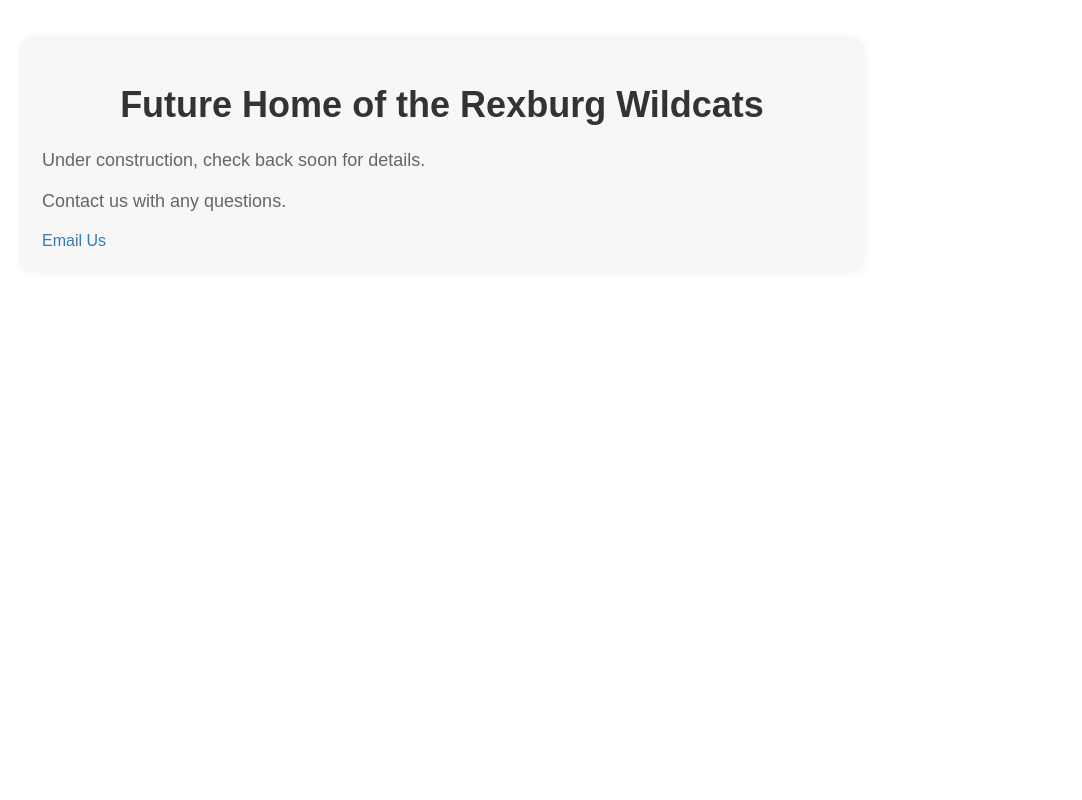
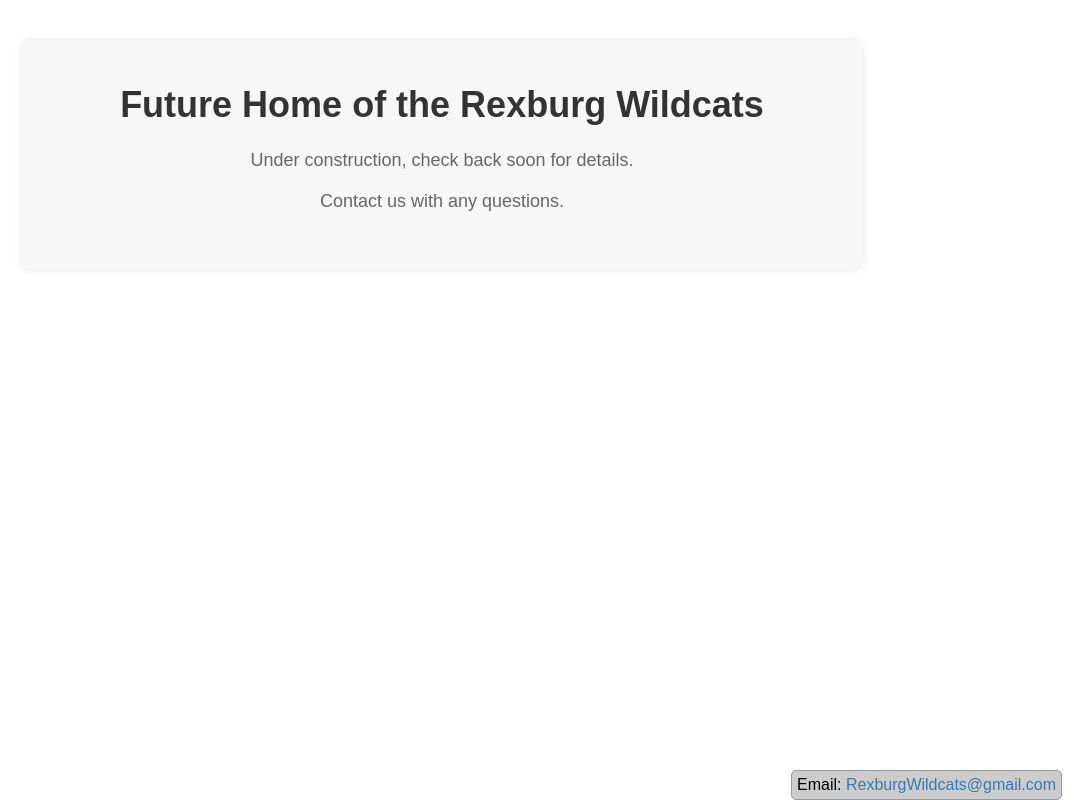
Before and after one commit to welchste/rexburgwildcats, a plain HTML site: page index.html in a window 1280 px wide. Shown: the whole page, without its empty margins (198-1280 px from the left). Drawn offline with Linux system fonts and the light colour scheme.

Commit message:
ui tweaks

```diff
--- a/index.html
+++ b/index.html
@@ -12,7 +12,11 @@
         <h1>Future Home of the Rexburg Wildcats</h1>
         <p>Under construction, check back soon for details.</p>
         <p>Contact us with any questions.</p>
-        <a href="mailto:rexburgwildcats.com">Email Us</a>
+        <span class="contact-info">
+            Email:
+            <a href="mailto:rexburgwildcats.com">RexburgWildcats@gmail.com</a>
+        </span>
+
         <br>
     </div>
 </body>
--- a/styles.css
+++ b/styles.css
@@ -12,6 +12,23 @@ body {
     background-color: #f7f7f7;
     border-radius: 10px;
     box-shadow: 0 0 10px rgba(0, 0, 0, 0.1);
+    text-align: center;
+}
+
+.contact-info {
+    font-size: 16px;
+    margin-right: 10px;
+    position: absolute;
+    bottom: 0;
+    right: 10px;
+    background-color: #ccc;
+    border-radius: 5px;
+    padding: 5px;
+    border: 1px solid #999;
+}
+
+.contact-info span {
+    margin-right: 10px;
 }
 
 h1 {
```
